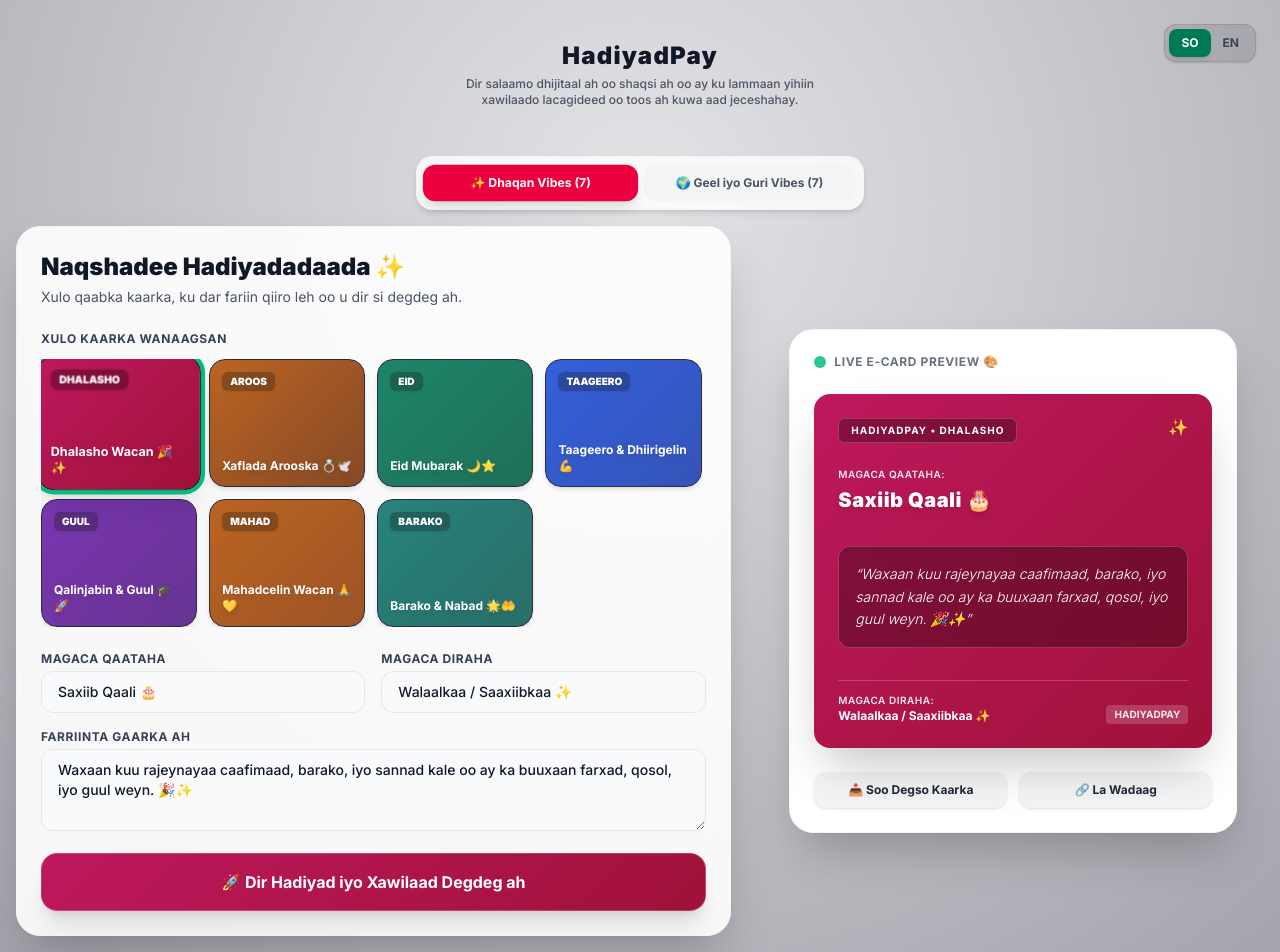
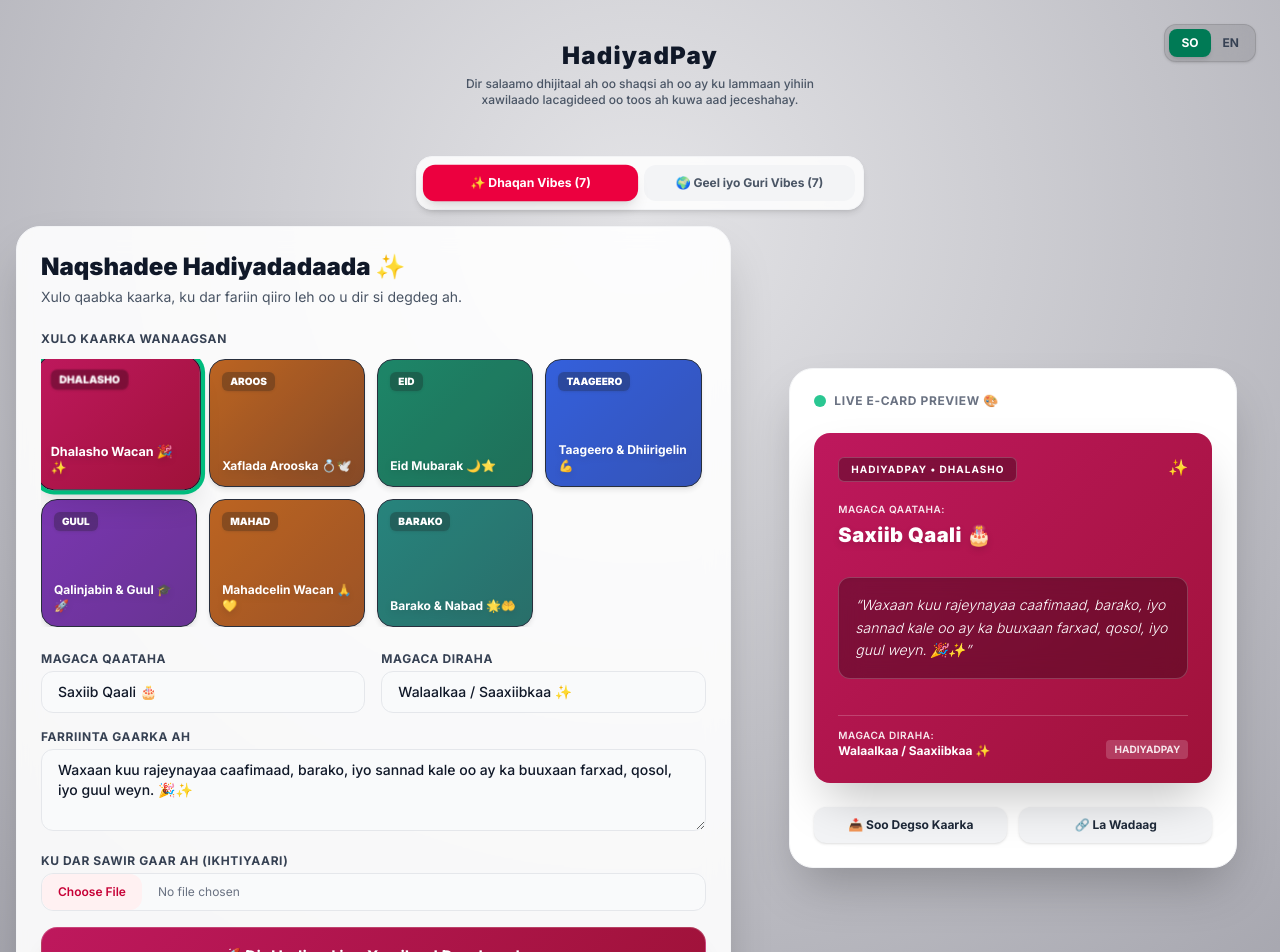
Before and after one commit to hrmadenITFLOWZ/hadiyadpay, a Next.js app: page / in a window 1280 px wide. Shown: the top 952 px of the page. Built offline with nearby package versions, Linux system fonts and the light colour scheme.

Commit message:
Voeg foto-upload functionaliteit toe aan CardBuilder component

```diff
--- a/src/app/components/CardBuilder.tsx
+++ b/src/app/components/CardBuilder.tsx
@@ -18,6 +18,9 @@ export default function CardBuilder({ currentLanguage }: CardBuilderProps) {
   const [senderName, setSenderName] = useState(selectedCard.defaultSender[currentLanguage as 'so' | 'en'] || selectedCard.defaultSender['en']);
   const [message, setMessage] = useState(selectedCard.defaultMessage[currentLanguage as 'so' | 'en'] || selectedCard.defaultMessage['en']);
 
+  // Nieuwe state voor de geuploade foto
+  const [uploadedImage, setUploadedImage] = useState<string | null>(null);
+
   const [isCheckoutOpen, setIsCheckoutOpen] = useState(false);
 
   useEffect(() => {
@@ -30,6 +33,18 @@ export default function CardBuilder({ currentLanguage }: CardBuilderProps) {
     setSenderName(selectedCard.defaultSender[currentLanguage as 'so' | 'en'] || selectedCard.defaultSender['en']);
     setMessage(selectedCard.defaultMessage[currentLanguage as 'so' | 'en'] || selectedCard.defaultMessage['en']);
   }, [selectedCard, currentLanguage]);
+
+  // Handler voor foto-upload
+  const handleImageUpload = (e: React.ChangeEvent<HTMLInputElement>) => {
+    const file = e.target.files?.[0];
+    if (file) {
+      const reader = new FileReader();
+      reader.onloadend = () => {
+        setUploadedImage(reader.result as string);
+      };
+      reader.readAsDataURL(file);
+    }
+  };
 
   const handleShare = async () => {
     if (navigator.share) {
@@ -69,7 +84,7 @@ export default function CardBuilder({ currentLanguage }: CardBuilderProps) {
     <div className="w-full max-w-7xl mx-auto p-4 flex flex-col gap-4">
 
       {/* Deck Switcher Knoppen */}
-      <div className="bg-white/80 backdrop-blur-md p-2 rounded-2xl shadow-md border border-gray-100 flex gap-2 max-w-md mx-auto w-full">
+      <div className="bg-white/85 backdrop-blur-md p-2 rounded-2xl shadow-md border border-gray-100 flex gap-2 max-w-md mx-auto w-full">
         <button
           onClick={() => setActiveDeck('dhaqan')}
           className={`flex-1 py-2.5 text-xs font-bold rounded-xl transition flex items-center justify-center gap-1.5 ${
@@ -177,6 +192,19 @@ export default function CardBuilder({ currentLanguage }: CardBuilderProps) {
               />
             </div>
 
+            {/* Foto Upload Veld toegevoegd */}
+            <div>
+              <label className="block text-xs font-bold text-gray-700 uppercase tracking-wider mb-1">
+                {currentLanguage === 'so' ? 'KU DAR SAWIR GAAR AH (IKHTIYAARI)' : 'ADD PERSONAL PHOTO (OPTIONAL)'}
+              </label>
+              <input
+                type="file"
+                accept="image/*"
+                onChange={handleImageUpload}
+                className="w-full text-xs text-gray-500 file:mr-4 file:py-2.5 file:px-4 file:rounded-xl file:border-0 file:text-xs file:font-semibold file:bg-rose-50 file:text-rose-700 hover:file:bg-rose-100 cursor-pointer bg-gray-50 border border-gray-200 rounded-xl"
+              />
+            </div>
+
             <button
               onClick={() => setIsCheckoutOpen(true)}
               className="w-full py-4 px-4 font-bold rounded-2xl shadow-xl transition-all duration-300 flex items-center justify-center gap-2 text-base text-white hover:brightness-110 border border-white/20"
@@ -212,7 +240,14 @@ export default function CardBuilder({ currentLanguage }: CardBuilderProps) {
                 <span className="text-base animate-bounce">✨</span>
               </div>
 
-              <div className="my-6 z-10">
+              {/* Geüploade foto weergave op de kaart */}
+              {uploadedImage && (
+                <div className="my-3 rounded-xl overflow-hidden shadow-md max-h-36 border border-white/20 z-10">
+                  <img src={uploadedImage} alt="Preview" className="w-full h-full object-cover" />
+                </div>
+              )}
+
+              <div className="my-4 z-10">
                 <p className="text-[10px] uppercase tracking-wider opacity-90 mb-1 font-semibold">
                   {currentLanguage === 'so' ? 'MAGACA QAATAHA:' : 'TO:'}
                 </p>
```
